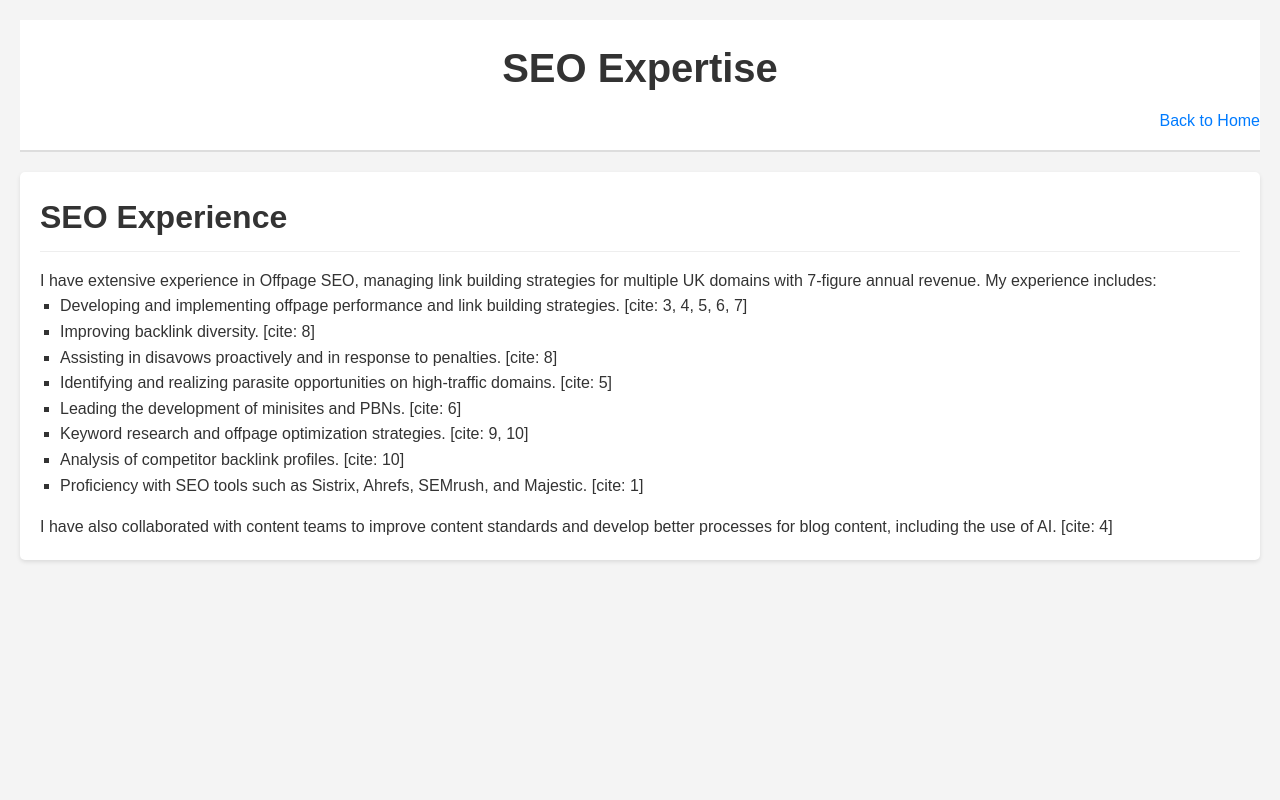
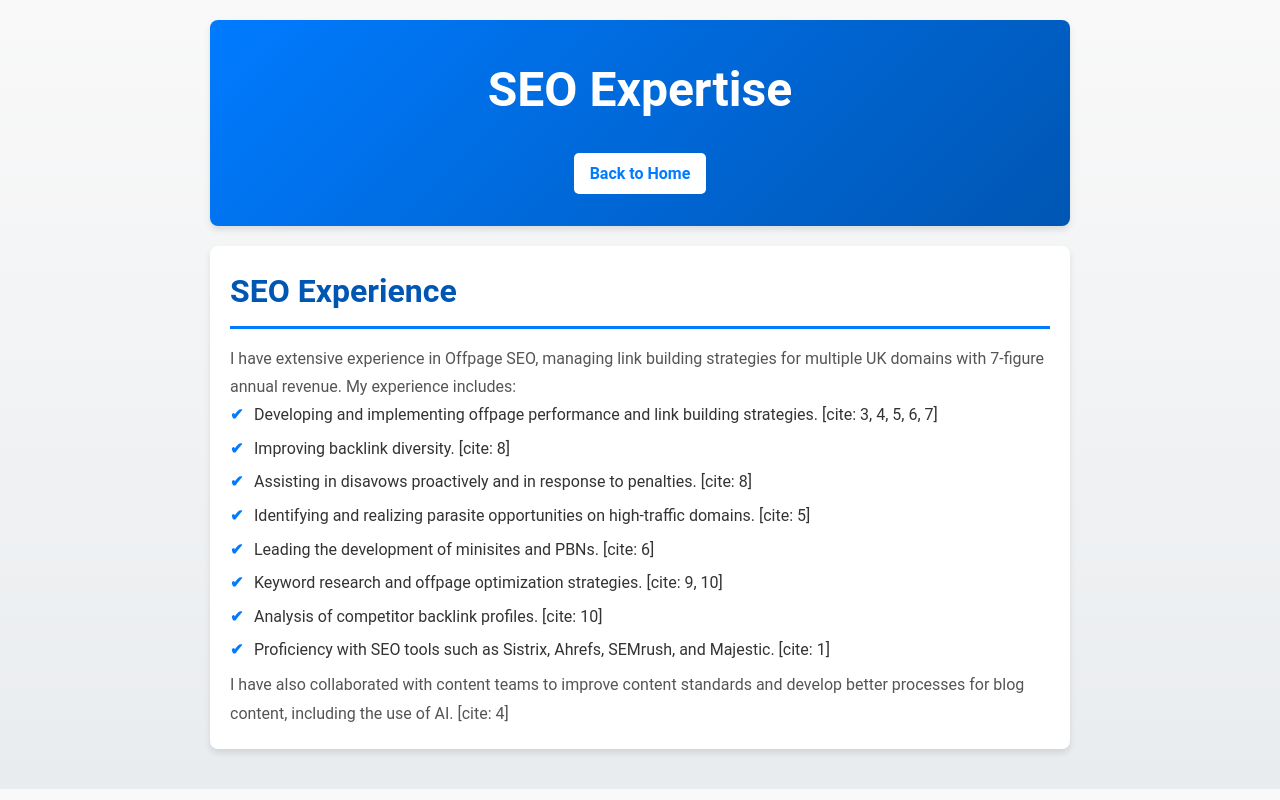
Before and after one commit to lreaney/liamreaney.com, a plain HTML site: page seo.html in a window 1280 px wide. Drawn offline with Linux system fonts and the light colour scheme.

Commit message:
Update styles.css

```diff
--- a/css/styles.css
+++ b/css/styles.css
@@ -6,47 +6,87 @@
 }
 
 body {
-    font-family: Arial, sans-serif;
+    font-family: 'Roboto', Arial, sans-serif;
     line-height: 1.6;
-    background-color: #f4f4f4;
+    background-color: #f9f9f9;
     color: #333;
     padding: 20px;
+    max-width: 900px;
+    margin: 0 auto;
 }
 
+/* Header Styling */
 header {
     text-align: center;
-    padding: 1rem 0;
-    background-color: #fff;
+    padding: 2rem 0;
+    background: linear-gradient(135deg, #007BFF, #0056b3);
+    color: #fff;
     margin-bottom: 20px;
-    border-bottom: 2px solid #ddd;
+    border-radius: 8px;
+    box-shadow: 0 4px 6px rgba(0, 0, 0, 0.1);
 }
 
-h1 {
-    font-size: 2.5rem;
+header h1 {
+    font-size: 3rem;
     margin-bottom: 0.5rem;
+}
+
+.nav-link a {
+    display: inline-block;
+    margin-top: 1rem;
+    padding: 0.5rem 1rem;
+    background-color: #fff;
+    color: #007BFF;
+    border-radius: 5px;
+    text-decoration: none;
+    font-weight: bold;
+    transition: background-color 0.3s ease, color 0.3s ease;
+}
+
+.nav-link a:hover {
+    background-color: #0056b3;
+    color: #fff;
+}
+
+/* Section Styling */
+.content-section {
+    background-color: #fff;
+    padding: 20px;
+    margin-bottom: 20px;
+    border-radius: 8px;
+    box-shadow: 0 4px 6px rgba(0, 0, 0, 0.1);
 }
 
 h2 {
     font-size: 2rem;
     margin-bottom: 1rem;
-    border-bottom: 1px solid #eee;
+    border-bottom: 3px solid #007BFF;
     padding-bottom: 0.5rem;
+    color: #0056b3;
 }
 
-.content-section {
-    background-color: #fff;
-    padding: 20px;
-    margin-bottom: 20px;
-    border-radius: 5px;
-    box-shadow: 0 2px 4px rgba(0, 0, 0, 0.1);
+/* List Styling */
+ul {
+    list-style: none;
+    margin-left: 0;
+    padding-left: 0;
 }
 
-ul {
-    list-style: square;
-    margin-left: 20px;
-    margin-bottom: 1rem;
+ul li {
+    margin-bottom: 0.5rem;
+    padding-left: 1.5rem;
+    position: relative;
 }
 
+ul li::before {
+    content: '✔';
+    position: absolute;
+    left: 0;
+    color: #007BFF;
+    font-weight: bold;
+}
+
+/* Link Styling */
 a {
     color: #007BFF;
     text-decoration: none;
@@ -56,14 +96,27 @@ a:hover {
     text-decoration: underline;
 }
 
+/* Footer Styling */
 footer {
     text-align: center;
     padding-top: 1rem;
     border-top: 1px solid #ddd;
     font-size: 0.9rem;
     color: #666;
+    margin-top: 20px;
 }
 
-.nav-link {
-    text-align: right;
+/* Add Personality */
+body {
+    background: linear-gradient(180deg, #f9f9f9, #e9ecef);
 }
+
+.content-section p {
+    line-height: 1.8;
+    color: #555;
+}
+
+.content-section ul li {
+    font-size: 1rem;
+    color: #333;
+}
```
